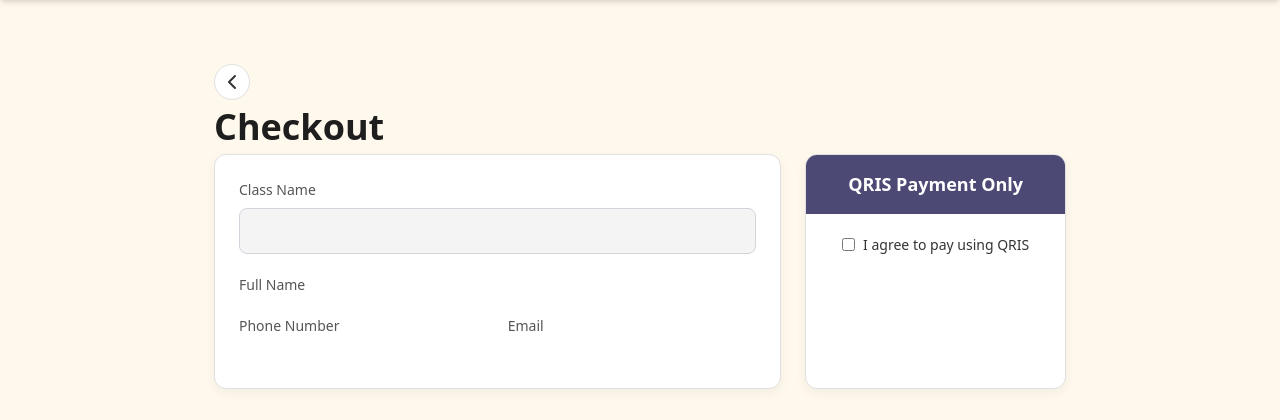
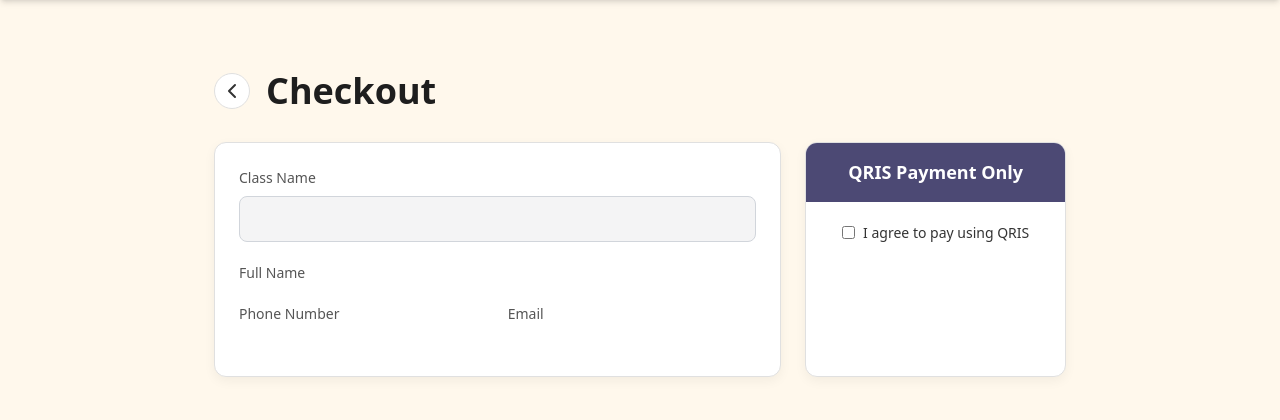
Before and after one commit to ReServe-Project/ReServe, a Django app: template checkout/templates/checkout/checkout.html in a window 1280 px wide. Shown: the part 69-489 px from the top of the page. Run offline with Django 5.2, Linux system fonts and the light colour scheme; the template is opened without the code that fills it, so the values that code supplies are empty; some libraries are stand-ins or nearby versions.

Commit message:
Updating the branch

```diff
--- a/checkout/static/css/checkout.css
+++ b/checkout/static/css/checkout.css
@@ -10,10 +10,10 @@
 
 /* Header: "Checkout" title and back button */
 .checkout-header {
-    display: flex;         /* Make items go side-by-side */
-    align-items: center;   /* Vertically align them in the middle */
-    gap: 16px;             /* Add space between button and title */
-    margin-bottom: 24px;   /* Keep space below the header */
+    display: flex;         /* This makes items go side-by-side */
+    align-items: center;   /* This vertically aligns them */
+    gap: 16px;             /* This adds space between them */
+    margin-bottom: 24px;   /* Space below the header */
 }
 
 .back-button {
--- a/checkout/templates/checkout/checkout.html
+++ b/checkout/templates/checkout/checkout.html
@@ -11,10 +11,14 @@
 {% block content %} {# FIXED: All content must be inside a block #}
 
 <div class="checkout-container">
-    <a href="javascript:history.back()" class="back-button">
-        <svg xmlns="http://www.w3.org/2000/svg" width="24" height="24" viewBox="0 0 24 24" fill="none" stroke="currentColor" stroke-width="2" stroke-linecap="round" stroke-linejoin="round"><polyline points="15 18 9 12 15 6"></polyline></svg>
-    </a>
-    <h1 class="checkout-title">Checkout</h1>
+
+    {# ADDED: This div groups the button and title #}
+    <div class="checkout-header">
+        <a href="javascript:history.back()" class="back-button">
+            <svg xmlns="http://www.w3.org/2000/svg" width="24" height="24" viewBox="0 0 24 24" fill="none" stroke="currentColor" stroke-width="2" stroke-linecap="round" stroke-linejoin="round"><polyline points="15 18 9 12 15 6"></polyline></svg>
+        </a>
+        <h1 class="checkout-title">Checkout</h1>
+    </div> {# END ADDED div #}
 
     <div class="checkout-content">
         <div class="booking-details-card">
```
